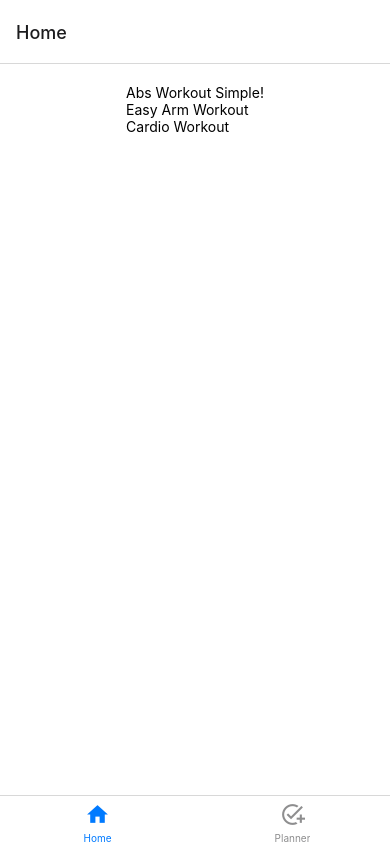
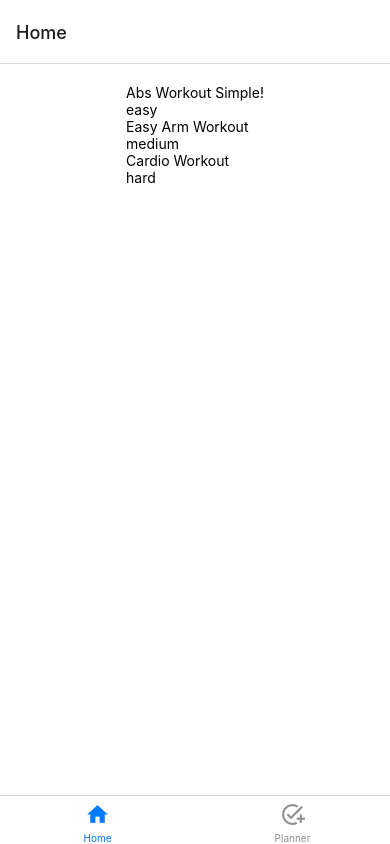
Before and after one commit to jbdura/workout-app, a React Native app: screen /Home in a window 390 px wide. Built offline with nearby package versions, Linux system fonts and the light colour scheme.

Commit message:
Rendered difficulty

```diff
--- a/src/screens/HomeScreen.tsx
+++ b/src/screens/HomeScreen.tsx
@@ -2,6 +2,7 @@ import { View, Text, StyleSheet, FlatList } from "react-native";
 import { NativeStackHeaderProps } from "@react-navigation/native-stack";
 import { useEffect } from "react";
 import data from '../data.json'
+import { Workout } from "../types/data";
 
 
 function HomeScreen({ navigation }: NativeStackHeaderProps) {
@@ -13,9 +14,10 @@ function HomeScreen({ navigation }: NativeStackHeaderProps) {
   }, []);
 
 
-  const renderItem = ({ item }:any) => (
+  const renderItem = ({ item }: { item: Workout }) => (
     <View>
-      <Text>{ item.name }</Text>
+      <Text>{item.name}</Text>
+      <Text>{item.difficulty}</Text>
     </View>
   )
 
@@ -24,7 +26,7 @@ function HomeScreen({ navigation }: NativeStackHeaderProps) {
       {/* <Text>Home Screen</Text> */}
       {/* <Text> { JSON.stringify(data) }</Text> */}
       <FlatList
-        data={data}
+        data={data as Workout[]}
         renderItem={renderItem}
         keyExtractor={item => item.slug}
       />
```
